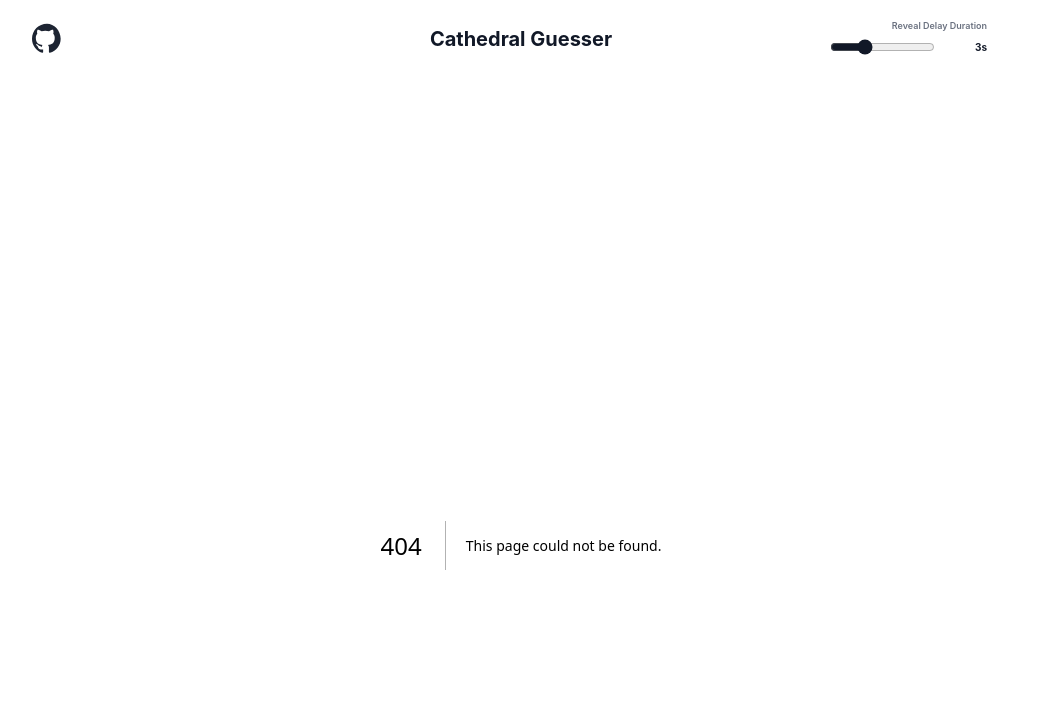
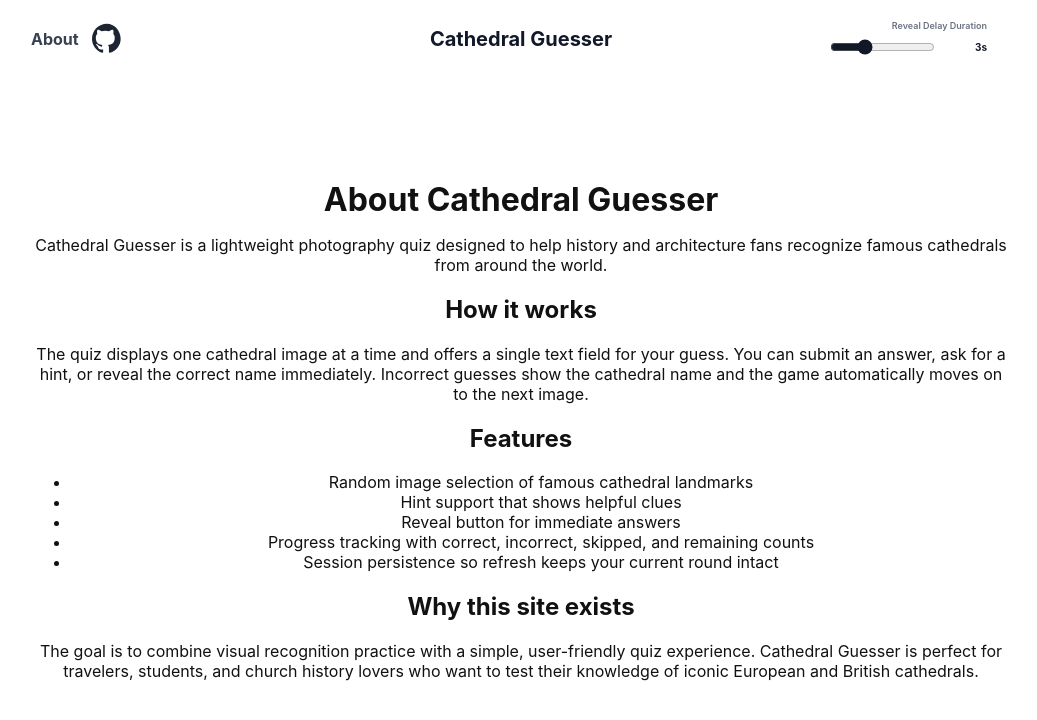
Before and after one commit to GeorgeCStephens/cathedral-guesser, a Next.js app: page /about in a window 1280 px wide. Before the commit this address had no page. Shown: the top 720 px of the page, without its empty margins (119-1156 px from the left). Built offline with nearby package versions, Linux system fonts and the light colour scheme.

Commit message:
Fixed user flow and tidied up. Made About page

```diff
--- /dev/null
+++ b/app/about/page.tsx
@@ -0,0 +1,45 @@
+import type { Metadata } from "next";
+
+export const metadata: Metadata = {
+  title: "About Cathedral Guesser",
+  description:
+    "Learn how Cathedral Guesser helps you identify famous cathedrals with images, hints, and score tracking.",
+};
+
+export default function AboutPage() {
+  return (
+    <div className="container about-page">
+      <h1>About Cathedral Guesser</h1>
+      <p>
+        Cathedral Guesser is a lightweight photography quiz designed to help history and
+        architecture fans recognize famous cathedrals from around the world.
+      </p>
+      <section>
+        <h2>How it works</h2>
+        <p>
+          The quiz displays one cathedral image at a time and offers a single text field for your guess.
+          You can submit an answer, ask for a hint, or reveal the correct name immediately.
+          Incorrect guesses show the cathedral name and the game automatically moves on to the next image.
+        </p>
+      </section>
+      <section>
+        <h2>Features</h2>
+        <ul>
+          <li>Random image selection of famous cathedral landmarks</li>
+          <li>Hint support that shows helpful clues</li>
+          <li>Reveal button for immediate answers</li>
+          <li>Progress tracking with correct, incorrect, skipped, and remaining counts</li>
+          <li>Session persistence so refresh keeps your current round intact</li>
+        </ul>
+      </section>
+      <section>
+        <h2>Why this site exists</h2>
+        <p>
+          The goal is to combine visual recognition practice with a simple, user-friendly quiz
+          experience. Cathedral Guesser is perfect for travelers, students, and church history
+          lovers who want to test their knowledge of iconic European and British cathedrals.
+        </p>
+      </section>
+    </div>
+  );
+}
--- a/app/globals.css
+++ b/app/globals.css
@@ -29,7 +29,10 @@ h1 {
 /* Top nav */
 .site-nav { width: 100%; background: rgba(255,255,255,0.6); position: sticky; top: 0; z-index: 40; backdrop-filter: blur(8px); }
 .nav-inner { max-width: 980px; margin: 0 auto; padding: 20px 28px; display:grid; grid-template-columns: auto 1fr auto; align-items:center; gap:24px; position:relative; }
-.nav-title { font-size: 20px; font-weight: 700; color: #111827; text-align:center; position:absolute; left:50%; transform:translateX(-50%); z-index:2; max-width:60%; white-space:nowrap; overflow:hidden; text-overflow:ellipsis; }
+.nav-left,
+.nav-right { display:flex; align-items:center; gap:12px; }
+.nav-title { font-size: 20px; font-weight: 700; color: #111827; text-align:center; position:absolute; left:50%; top:50%; transform:translate(-50%, -50%); z-index:2; max-width:60%; white-space:nowrap; overflow:hidden; text-overflow:ellipsis; text-decoration:none; }
+.nav-title:hover { color:#111827; }
 .nav-link { display:inline-flex; align-items:center; gap:10px; color:#374151; text-decoration:none; font-weight:700; }
 .nav-link svg { opacity:0.95 }
 .nav-link:hover { color:#0f172a }
@@ -87,9 +90,46 @@ h1 {
 .hint-region { margin-top:8px; }
 .status-hint { color:#2563eb; font-weight:700; font-size:16px; }
 
-.stats { display:flex; gap:12px; justify-content:center; margin-top:12px; }
+.stats { display:flex; gap:12px; justify-content:center; margin-top:12px; flex-wrap:wrap; }
 .stat { background:#f3f4f6; padding:8px 12px; border-radius:10px; font-weight:700; color:#111827; font-size:14px; }
 .stat-correct { color:#166534; }
 .stat-incorrect { color:#991b1b; }
 .stat-hint { color:#1e40af; }
 .stat-skip { color:#374151; }
+
+.remaining {
+  margin-top:14px;
+  color:#374151;
+  font-size:15px;
+  font-weight:700;
+}
+
+.quiz-complete {
+  display:flex;
+  flex-direction:column;
+  align-items:center;
+  gap:8px;
+  padding:18px 16px;
+  border-radius:16px;
+  background: #eef2ff;
+  border: 1px solid #c7d2fe;
+  margin-bottom:14px;
+}
+
+.quiz-complete-text {
+  font-size:20px;
+  font-weight:800;
+  color:#1e3a8a;
+}
+
+.quiz-complete-subtext {
+  color:#334155;
+  font-size:14px;
+}
+
+.btn-play-again {
+  background:#111827;
+  color:white;
+  padding:10px 18px;
+  border-radius:14px;
+}
--- a/app/layout.tsx
+++ b/app/layout.tsx
@@ -47,12 +47,17 @@ export default function RootLayout({ children }: { children: React.ReactNode })
       <body className="min-h-screen flex flex-col">
         <nav className="site-nav">
           <div className="nav-inner">
-            <a className="nav-link nav-left" href="https://github.com/GeorgeCStephens/cathedral-guesser" target="_blank" rel="noopener noreferrer" aria-label="GitHub">
-              <svg className="nav-github" viewBox="0 0 24 24" fill="none" aria-hidden>
-                <path fillRule="evenodd" clipRule="evenodd" d="M12 .5C5.73.5.75 5.48.75 11.75c0 4.93 3.19 9.11 7.61 10.58.56.1.76-.24.76-.54 0-.27-.01-1.01-.02-1.98-3.09.67-3.74-1.49-3.74-1.49-.51-1.3-1.25-1.65-1.25-1.65-1.02-.7.08-.69.08-.69 1.13.08 1.72 1.16 1.72 1.16 1 .1 1.67.75 2.07 1.02.06-.8.39-1.35.71-1.66-2.47-.28-5.07-1.23-5.07-5.47 0-1.21.43-2.2 1.14-2.98-.12-.28-.5-1.4.11-2.92 0 0 .93-.3 3.05 1.13.89-.25 1.84-.38 2.79-.39.95.01 1.9.14 2.79.39 2.12-1.43 3.05-1.13 3.05-1.13.61 1.52.23 2.64.11 2.92.71.78 1.14 1.77 1.14 2.98 0 4.25-2.61 5.19-5.09 5.46.4.35.75 1.04.75 2.1 0 1.52-.01 2.75-.01 3.12 0 .3.2.66.77.55C19.06 20.86 22.25 16.68 22.25 11.75 22.25 5.48 17.27.5 12 .5z" fill="currentColor"/>
-              </svg>
-            </a>
-            <div className="nav-title">Cathedral Guesser</div>
+            <div className="nav-left">
+              <a className="nav-link" href="/about">
+                About
+              </a>
+              <a className="nav-link" href="https://github.com/GeorgeCStephens/cathedral-guesser" target="_blank" rel="noopener noreferrer" aria-label="GitHub">
+                <svg className="nav-github" viewBox="0 0 24 24" fill="none" aria-hidden>
+                  <path fillRule="evenodd" clipRule="evenodd" d="M12 .5C5.73.5.75 5.48.75 11.75c0 4.93 3.19 9.11 7.61 10.58.56.1.76-.24.76-.54 0-.27-.01-1.01-.02-1.98-3.09.67-3.74-1.49-3.74-1.49-.51-1.3-1.25-1.65-1.25-1.65-1.02-.7.08-.69.08-.69 1.13.08 1.72 1.16 1.72 1.16 1 .1 1.67.75 2.07 1.02.06-.8.39-1.35.71-1.66-2.47-.28-5.07-1.23-5.07-5.47 0-1.21.43-2.2 1.14-2.98-.12-.28-.5-1.4.11-2.92 0 0 .93-.3 3.05 1.13.89-.25 1.84-.38 2.79-.39.95.01 1.9.14 2.79.39 2.12-1.43 3.05-1.13 3.05-1.13.61 1.52.23 2.64.11 2.92.71.78 1.14 1.77 1.14 2.98 0 4.25-2.61 5.19-5.09 5.46.4.35.75 1.04.75 2.1 0 1.52-.01 2.75-.01 3.12 0 .3.2.66.77.55C19.06 20.86 22.25 16.68 22.25 11.75 22.25 5.48 17.27.5 12 .5z" fill="currentColor"/>
+                </svg>
+              </a>
+            </div>
+            <a className="nav-title" href="/">Cathedral Guesser</a>
             <div className="nav-right">
               <RevealSlider />
             </div>
```
Also changed, not shown: app/page.tsx (+112 -14 lines).
